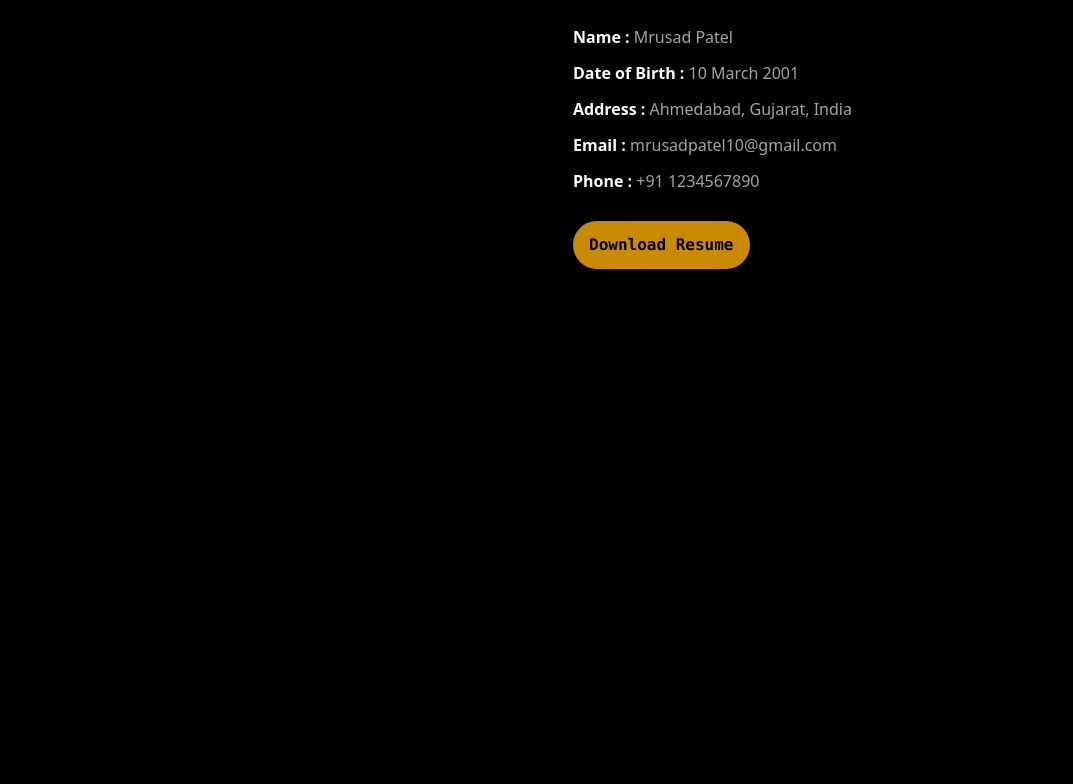
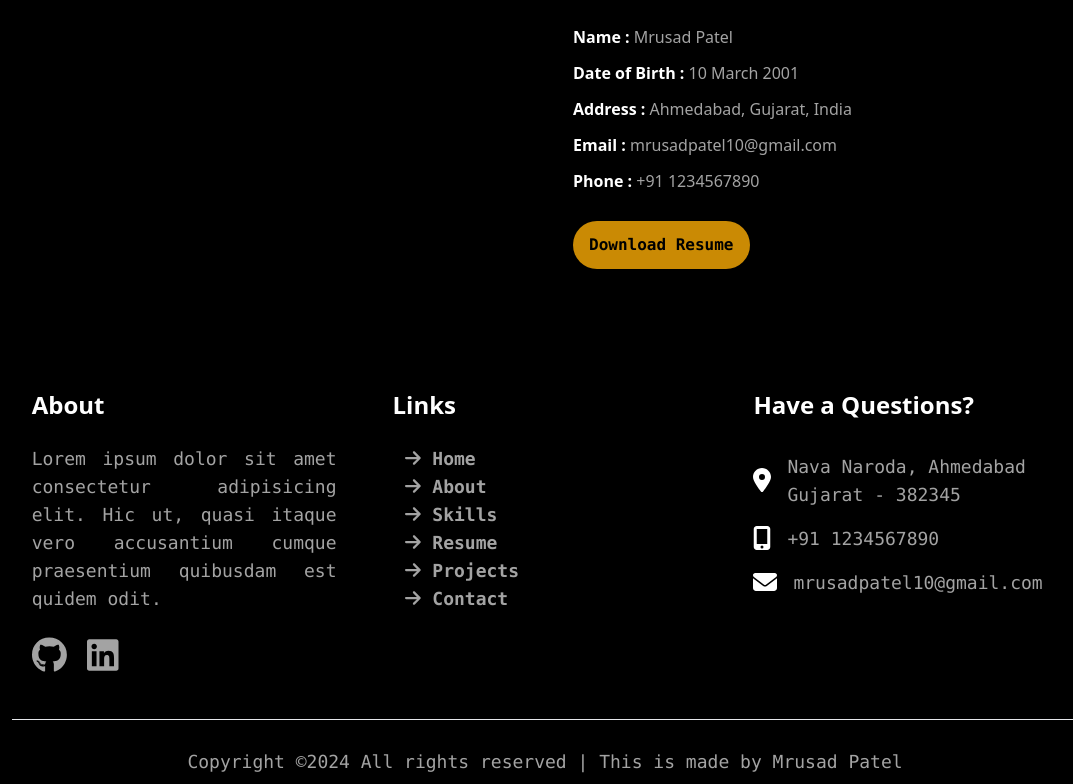
Before and after one commit to MrusadPatel/Portfolio, a website built with Vite: page index.html in a window 1280 px wide. Shown: the part 856-1640 px from the top of the page, without its empty margins (95-1168 px from the left). Before the commit the page ends 1141 px from the top, so only its background shows below. Built offline with nearby package versions, Linux system fonts and the light colour scheme; what @material-tailwind/html would draw is missing.

Commit message:
Completed the Footer Section

```diff
--- a/index.html
+++ b/index.html
@@ -121,6 +121,82 @@
         </div>
     </section>
 
+
+    <!-- FOOTER STARTS HERE -->
+    <footer class="mt-20">
+      <div class="flex flex-col sm:grid sm:grid-cols-3 sm:w-10/12 sm:flex-row gap-4 mx-auto  ">
+        <div class="about mx-5 ">
+          <p class="font-sans font-extrabold text-2xl my-6">About</p>
+          <p class="text-neutral-400 my-6 text-justify text-lg font-mono font-medium">Lorem ipsum dolor sit amet consectetur
+            adipisicing elit. Hic ut, quasi itaque vero accusantium cumque praesentium quibusdam est quidem odit. </p>
+          <div class=" flex flex-row  space-x-5 my-6">
+            <a href=""><i class="fa-brands fa-github  text-4xl text-neutral-400 "></i> </a>
+            <a href=""><i class="fa-brands fa-linkedin text-4xl text-neutral-400 "></i></a>
+          </div>
+        </div>
+        <div class="links  mx-5">
+          <p class="font-sans font-extrabold text-2xl my-6">Links</p>
+          <ul class="space-y-3">
+            <a href="">
+              <li class="text-neutral-400  font-mono font-semibold text-lg"> <span class="mx-3"><i
+                    class="fa-solid fa-arrow-right"></i></span>Home</li>
+            </a>
+            <a href="">
+              <li class="text-neutral-400  font-mono font-semibold text-lg"> <span class="mx-3"><i
+                    class="fa-solid fa-arrow-right"></i></span>About</li>
+            </a>
+            <a href="">
+              <li class="text-neutral-400  font-mono font-semibold text-lg"> <span class="mx-3"><i
+                    class="fa-solid fa-arrow-right"></i></span>Skills</li>
+            </a>
+            <a href="">
+              <li class="text-neutral-400  font-mono font-semibold text-lg"> <span class="mx-3"><i
+                    class="fa-solid fa-arrow-right"></i></span>Resume</li>
+            </a>
+            <a href="">
+              <li class="text-neutral-400  font-mono font-semibold text-lg"> <span class="mx-3"><i
+                    class="fa-solid fa-arrow-right"></i></span>Projects</li>
+            </a>
+            <a href="">
+              <li class="text-neutral-400  font-mono font-semibold text-lg"> <span class="mx-3"><i
+                    class="fa-solid fa-arrow-right"></i></span>Contact</li>
+            </a>
+          </ul>
+        </div>
+        <div class="question mx-5 ">
+          <p class="font-sans font-extrabold text-2xl my-6">Have a Questions?</p>
+          <div class="grid  ">
+            <div class="flex flex-row align-middle items-center space-x-4">
+              <div><i class="fa-solid fa-location-dot text-2xl"></i></div>
+              <div>
+                <p class="text-neutral-400 my-2 text-justify text-lg font-mono font-medium"> Nava Naroda, Ahmedabad <br>
+                  Gujarat - 382345 </p>
+              </div>
+            </div>
+            <div class="flex flex-row align-middle items-center space-x-4">
+              <div><i class="fa-solid fa-mobile-screen-button text-2xl"></i></div>
+              <div>
+                <p class="text-neutral-400 my-2 text-justify text-lg font-mono font-medium"> +91 1234567890 </p>
+              </div>
+            </div>
+            <div class="flex flex-row align-middle items-center space-x-4">
+              <div><i class="fa-solid fa-envelope text-2xl"></i></div>
+              <div>
+                <a href="">
+                  <p class="text-neutral-400 my-2 text-justify text-lg font-mono font-medium"> mrusadpatel10@gmail.com </p>
+                </a>
+              </div>
+            </div>
+          </div>
+        </div>
+      </div>
+      <hr class="my-5 mx-5 text-neutral-400 sm:w-10/12 mx-auto">
+      <div class="copyright sm:w-10/12 mx-auto text-center flex justify-center">
+        <p class="text-neutral-400 my-2 mx-auto text-justify text-lg font-mono font-medium">Copyright ©2024 All rights
+          reserved | This is made by Mrusad Patel</p>
+      </div>
+    </footer>
+
     <script>
       function toggleMenu() {
         var menuItems = document.getElementById("menuItems");
```
